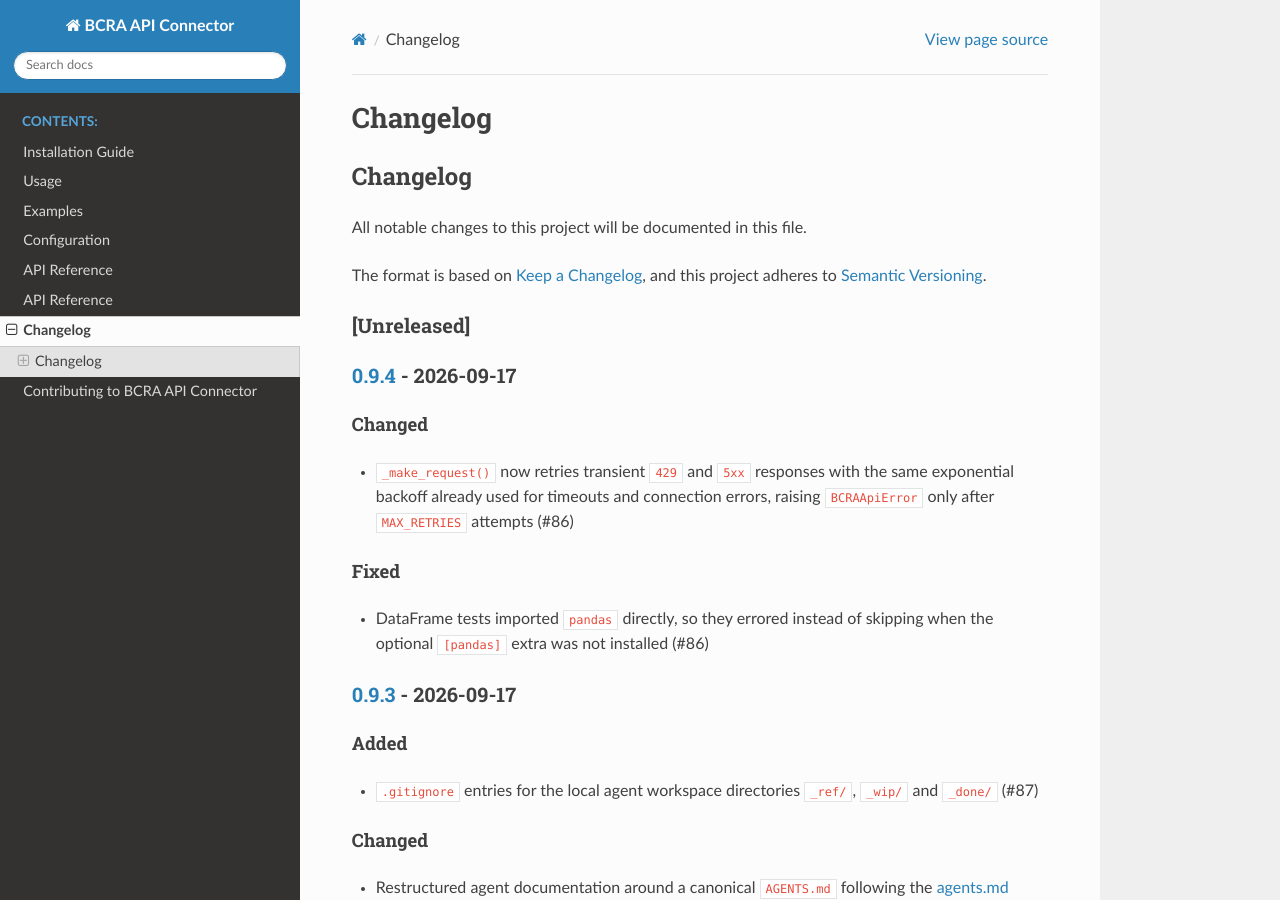
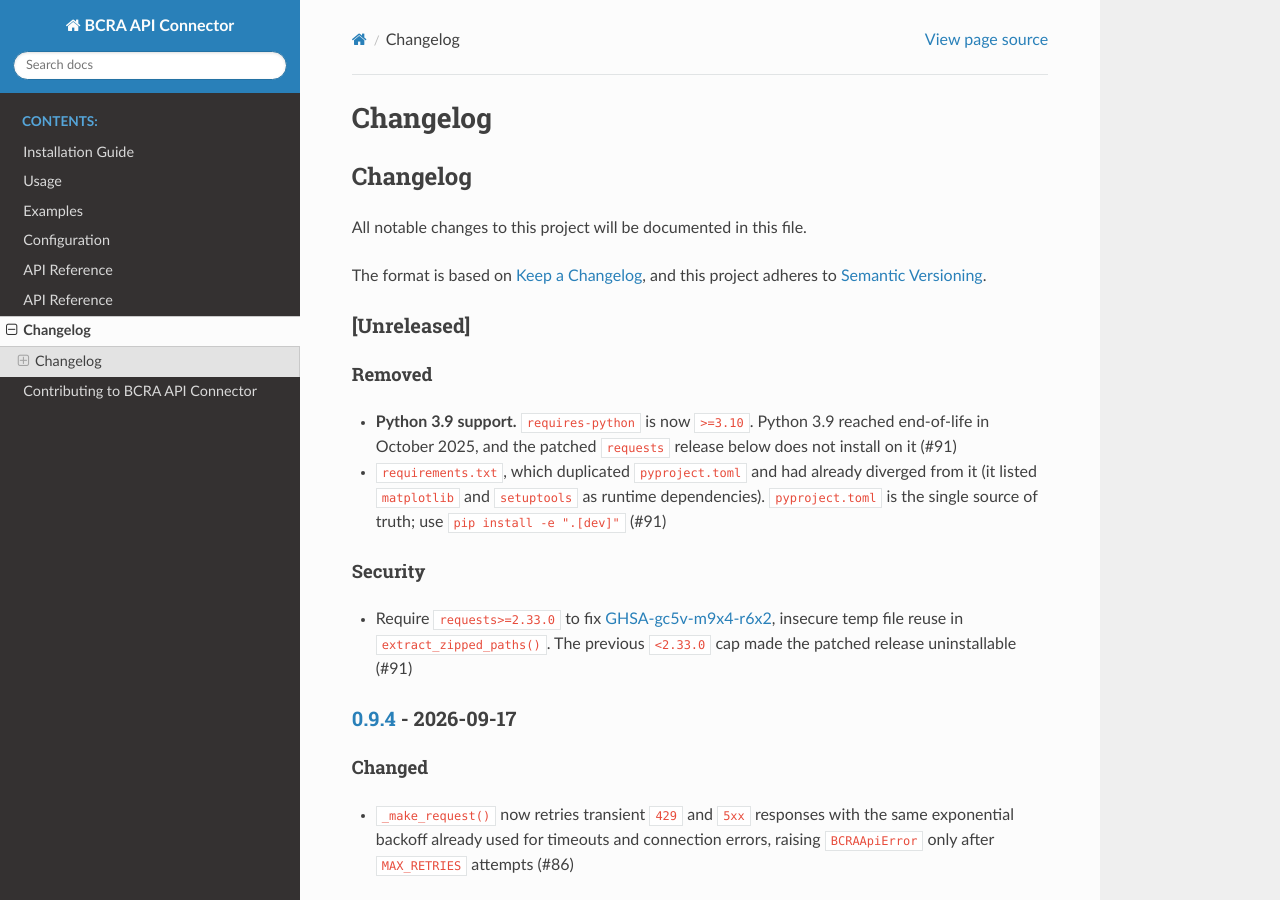
Before and after one commit to PPeitsch/bcra-connector, a Sphinx documentation site: the page built from docs/source/changelog.rst, in a window 1280 px wide and 900 px high. Built offline with Sphinx 7.4.7 and the Read the Docs theme 3.1.0, drawn with Linux system fonts in a browser that asks for light colours.

Commit message:
[fix]: Require patched requests and drop Python 3.9
requests <2.33.0 is affected by GHSA-gc5v-m9x4-r6x2 (insecure temp
file reuse in extract_zipped_paths), and our <2.33.0 cap made the
patched release uninstallable. requests 2.33.0+ requires Python 3.10,
so no patched release installs on 3.9; since 3.9 is end-of-life
(October 2025), drop it rather than keep users on a vulnerable pin.

 - requests>=2.33.0,<3.0.0; requires-python >=3.10
 - Remove the 3.9 classifier, black target, CI matrix entry, Read the
   Docs build image (it installs the package, so it would break),
   install docs and bug template placeholder
 - Delete requirements.txt: it duplicated pyproject.toml, had already
   diverged from it, and was the manifest behind the second alert

Resolves: #91

```diff
--- a/CHANGELOG.md
+++ b/CHANGELOG.md
@@ -7,6 +7,20 @@
 
 
 ## [Unreleased]
+
+### Removed
+- **Python 3.9 support.** `requires-python` is now `>=3.10`. Python 3.9 reached
+  end-of-life in October 2025, and the patched `requests` release below does not
+  install on it (#91)
+- `requirements.txt`, which duplicated `pyproject.toml` and had already diverged from
+  it (it listed `matplotlib` and `setuptools` as runtime dependencies).
+  `pyproject.toml` is the single source of truth; use `pip install -e ".[dev]"` (#91)
+
+### Security
+- Require `requests>=2.33.0` to fix
+  [GHSA-gc5v-m9x4-r6x2](https://github.com/advisories/GHSA-gc5v-m9x4-r6x2), insecure
+  temp file reuse in `extract_zipped_paths()`. The previous `<2.33.0` cap made the
+  patched release uninstallable (#91)
 
 ## [0.9.4] - 2026-09-17
 
--- a/docs/source/installation.rst
+++ b/docs/source/installation.rst
@@ -6,7 +6,7 @@
 Prerequisites
 -------------
 
-- Python 3.9 or higher
+- Python 3.10 or higher
 - pip (Python package installer)
 
 Quick Installation
```
Also changed, not shown: pyproject.toml (+3 -4 lines), requirements.txt (deleted, +0 -7 lines), .readthedocs.yaml, 3 other files.
